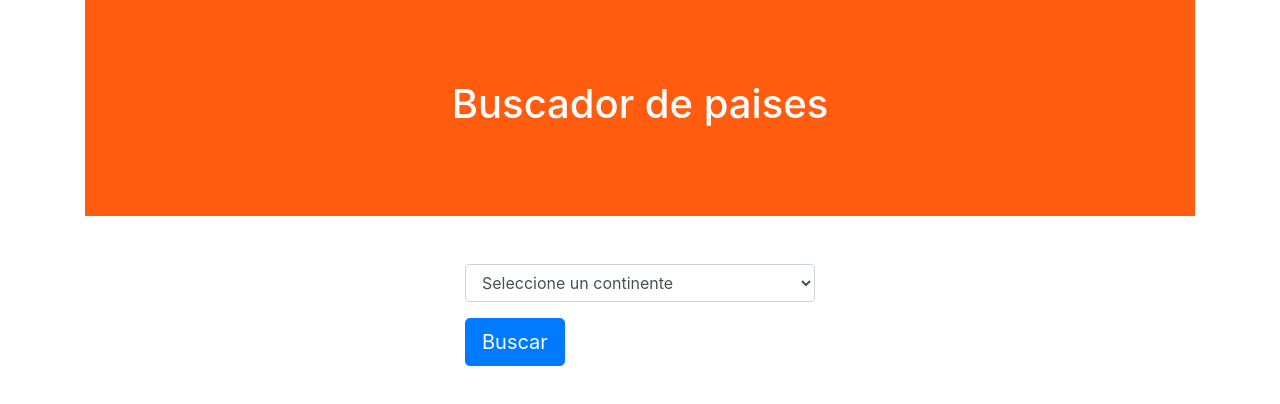
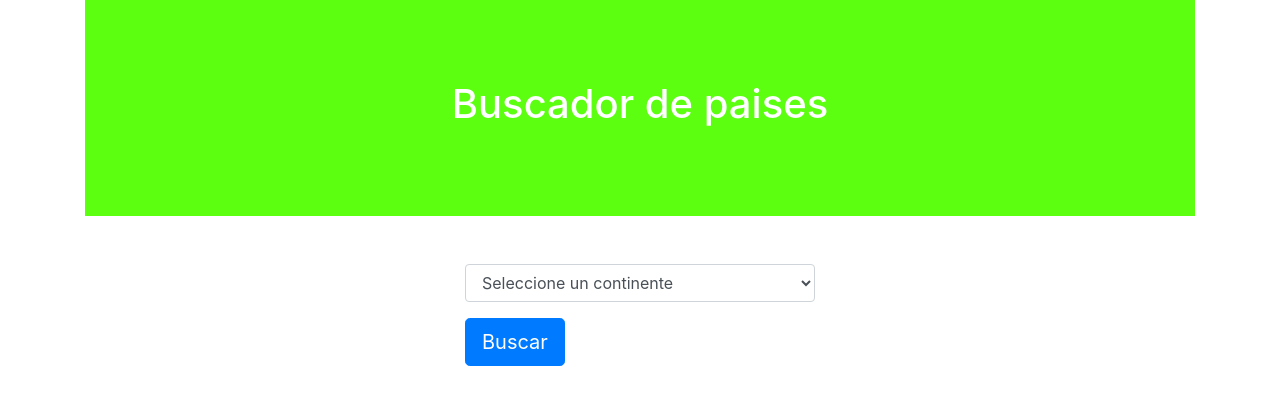
Before and after one commit to egonzalez5/paises-react, a React (Create React App) app: page / in a window 1280 px wide. Shown: the top 404 px of the page. Built offline with nearby package versions, Linux system fonts and the light colour scheme.

Commit message:
color index

```diff
--- a/src/index.css
+++ b/src/index.css
@@ -13,7 +13,7 @@ code {
 }
 
 header {
-  background-color: #ff5405f3;
+  background-color: #54ff05f3;
   color: white;
   padding: 5rem 0;
 }
```
